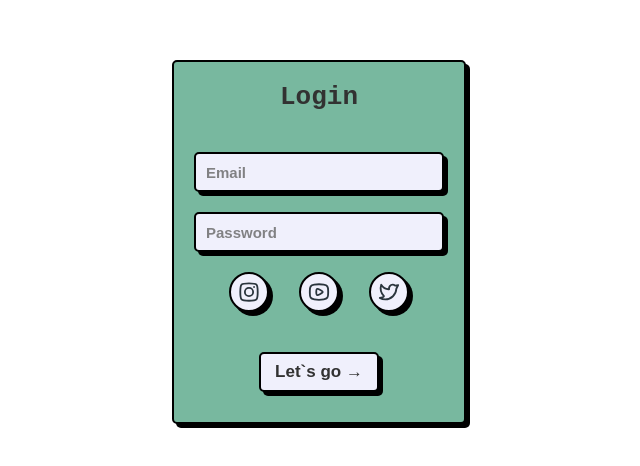
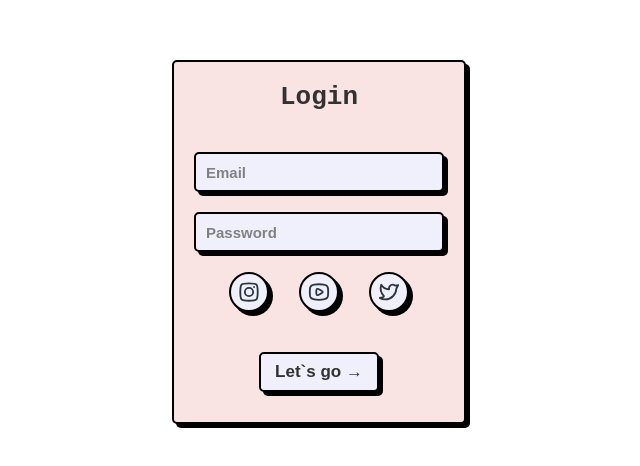
Before and after one commit to TANYAGUPTA06/Login-Form, a plain HTML site: page index.html in a window 1280 px wide. Shown: the part 158-624 px from the top of the page, without its empty margins (321-961 px from the left). Drawn offline with Linux system fonts and the light colour scheme.

Commit message:
Update style.css

```diff
--- a/style.css
+++ b/style.css
@@ -12,7 +12,7 @@ body {
 }
 form {
   padding: 20px;
-  background-color: #78b89f;
+  background-color: #f9e3e3;
   display: flex;
   flex-direction: column;
   align-items: flex-start;
```
